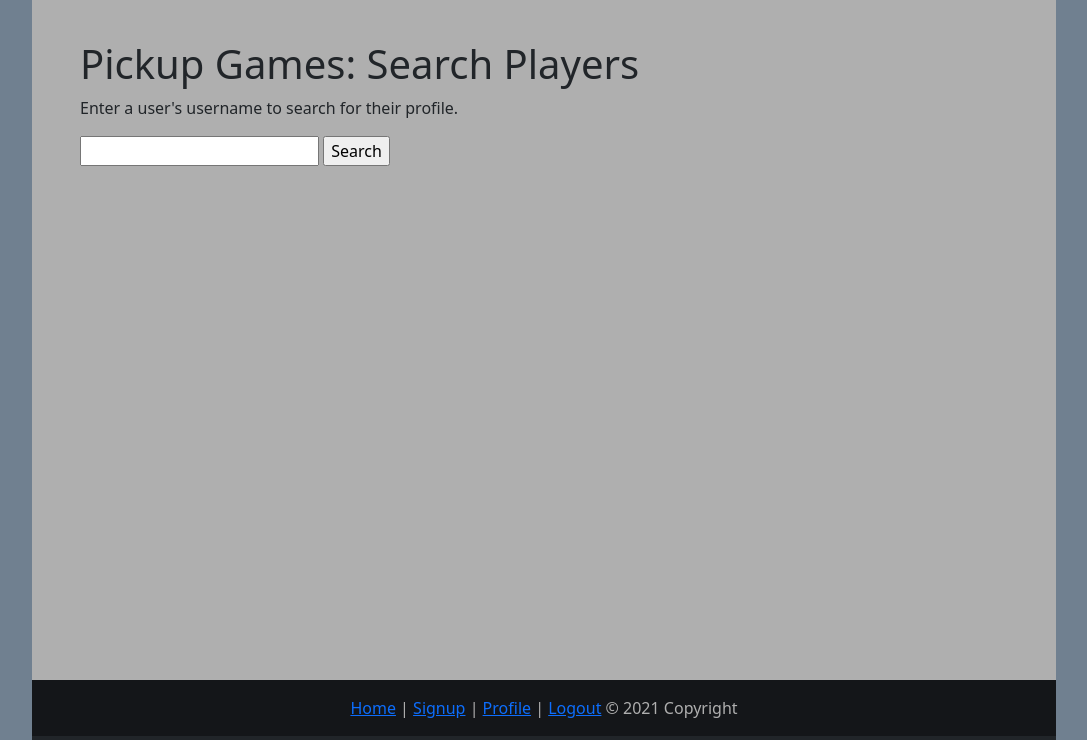
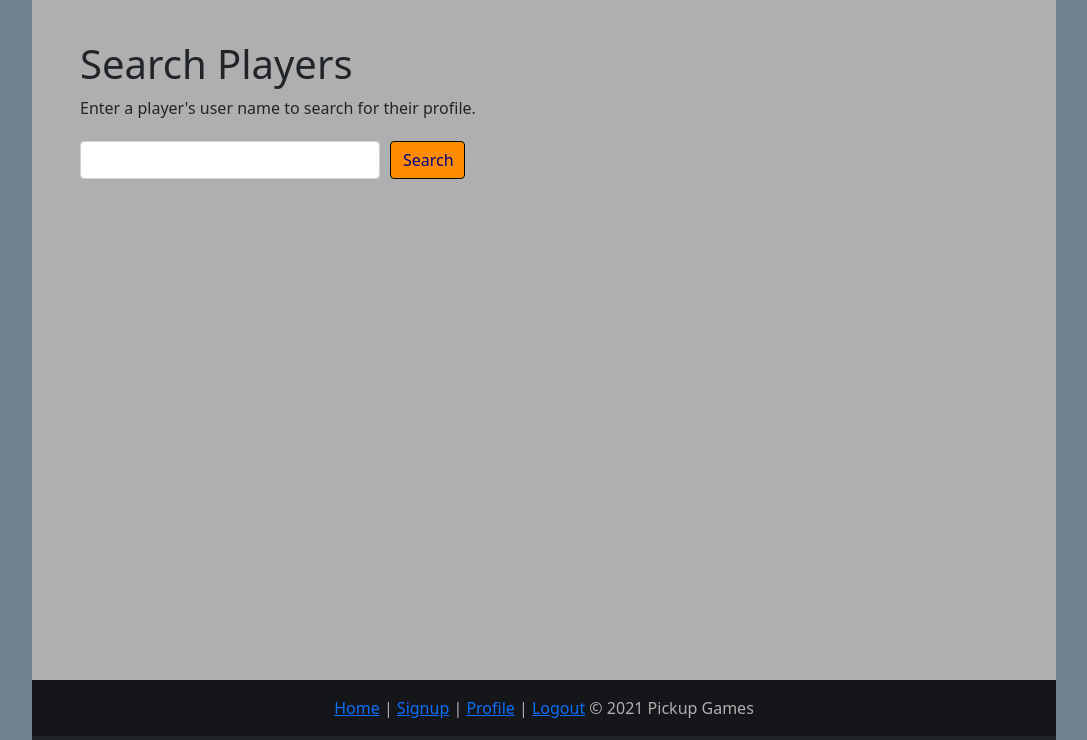
Before and after one commit to bbrown11924/PickUpGames, a Django app: page /searchplayers/ in a window 1280 px wide. Shown: the part 60-800 px from the top of the page, without its empty margins (96-1183 px from the left). Run offline with Django 3.2, Linux system fonts and the light colour scheme; the visitor is signed in with stand-in values (Sample User, id 1).

Commit message:
Clean search players UI
Also modified copyright statement in footer.

```diff
--- a/pickup/static/pickup/style.css
+++ b/pickup/static/pickup/style.css
@@ -187,10 +187,23 @@ ul.no-bullets {
     min-height: 470px;
 }
 
-.form-control, .form-select, .form-check-input {
+.form-control, .form-select, .form-check-input, .search-btn {
     margin: 5px;
 }
 
-.change-password-field, .edit-profile-field {
+.change-password-field, .edit-profile-field, .search-bar {
     max-width: 300px;
 }
+
+.search-btn {
+    max-width: 75px;
+}
+
+.search-list-item:before {
+    content: "\1F3C0";
+    padding-right: 5px;
+}
+
+.search-row {
+    margin-left: -5px;
+}
--- a/pickup/templates/pickup/footer.html
+++ b/pickup/templates/pickup/footer.html
@@ -7,7 +7,7 @@
     <a class="no-bullets" href="{% url 'view_profile' %}">Profile</a> |
     <a class="no-bullets" href="{% url 'logout' %}">Logout</a>
 
-    © 2021 Copyright
+    © 2021 Pickup Games
   </div>
   <!-- Copyright -->
 </footer>
--- a/pickup/templates/pickup/search_players.html
+++ b/pickup/templates/pickup/search_players.html
@@ -6,23 +6,24 @@ Search Players
 
 {% block content %}
 
-<h1>Pickup Games: Search Players</h1>
+<h1>Search Players</h1>
 
-<p>Enter a user's username to search for their profile.</p>
+<p>Enter a player's user name to search for their profile.</p>
 
 <form action="{% url 'search_players' %}" method="get" id="search_form">
-    <p>
+    <p class="row search-row">
         <input type="search" id="search_bar" name="search_text"
-            value="{{ search_input }}" />
-        <input type="submit" value="Search" />
+            value="{{ search_input }}" class="form-control search-bar col" />
+        <input type="submit" value="Search"
+            class="btn btn-dark col search-btn" />
     </p>
 </form>
 
 {% if players %}
     <p>Search results:</p>
-    <ul>
+    <ul class="list-unstyled">
         {% for player in players %}
-            <li>
+            <li class="search-list-item">
                 {% if player.is_public or player.username == user.username %}
                     <a href="{% url 'view_player' player.username %}">
                 {% endif %}
```
